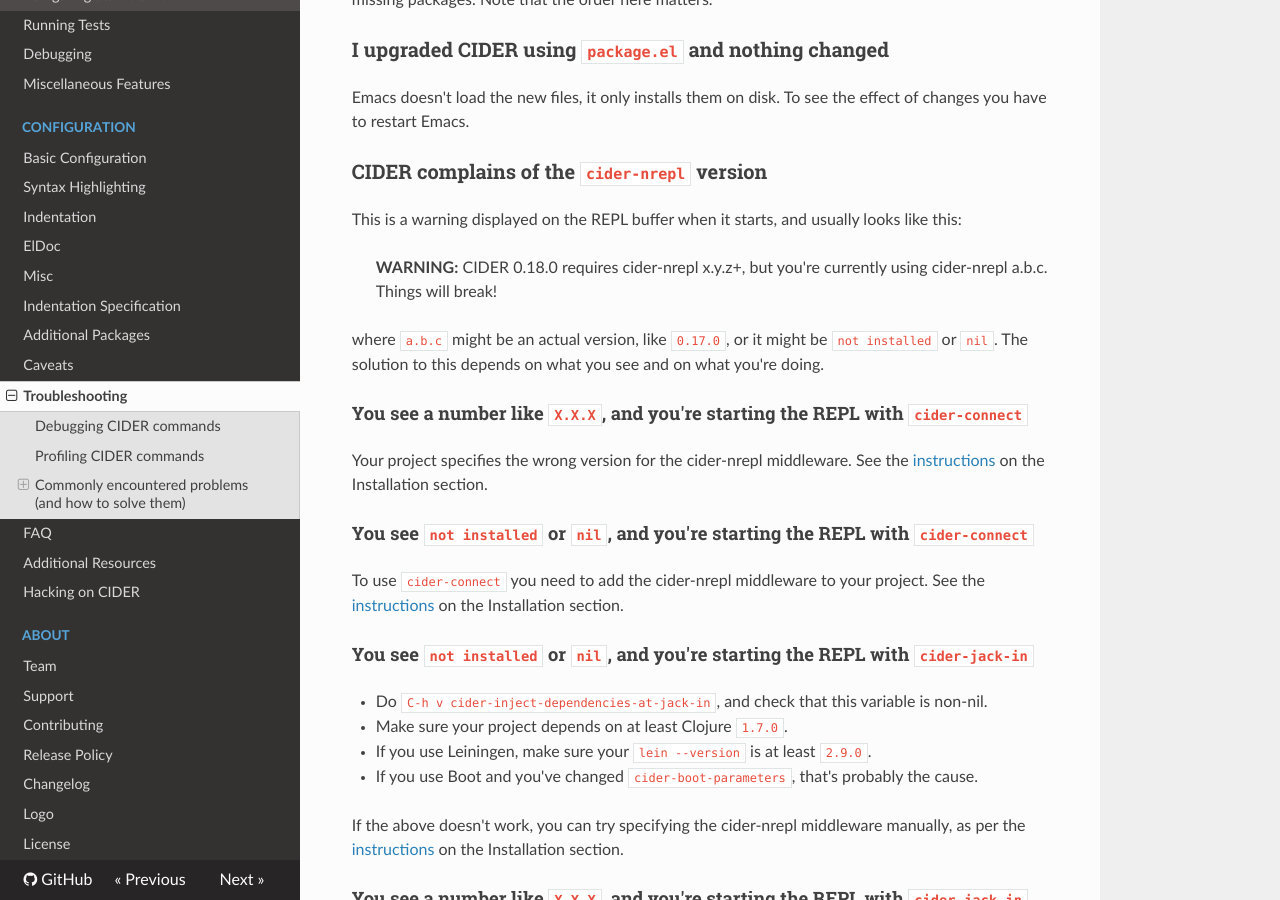
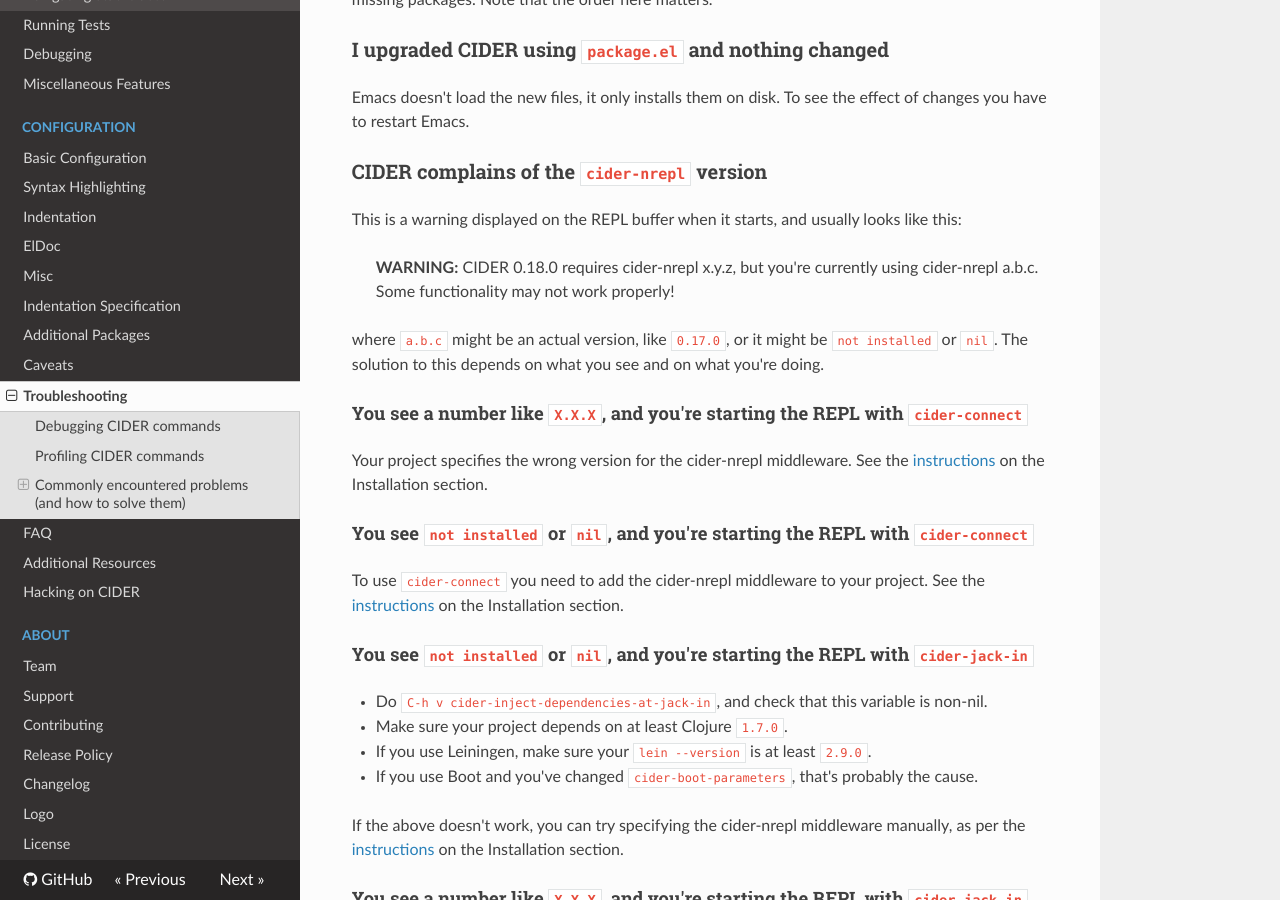
Before and after one commit to clojure-emacs/cider, an MkDocs documentation site: the page built from doc/troubleshooting.md, in a window 1280 px wide and 900 px high, scrolled down 3081 px. Built offline with MkDocs 1.6.1, drawn with Linux system fonts in a browser that asks for light colours; nearby versions of some CDN libraries; old or Windows-style settings are respelled for this version of MkDocs.

Commit message:
Remove cider-latest-middleware-version
There's rarely a case where the latest and the required versions would
be different, so it's simpler to just stick to one version - the
required one.

There was also the problem of specifying a version that's newer than
the required, but still not compatible in some manner. That suppress
the warning, but the problems would still be there.

```diff
--- a/doc/troubleshooting.md
+++ b/doc/troubleshooting.md
@@ -147,7 +147,7 @@
 
 This is a warning displayed on the REPL buffer when it starts, and usually looks like this:
 
-> **WARNING:** CIDER 0.18.0 requires cider-nrepl x.y.z+, but you're currently using cider-nrepl a.b.c. Things will break!
+> **WARNING:** CIDER 0.18.0 requires cider-nrepl x.y.z, but you're currently using cider-nrepl a.b.c. Some functionality may not work properly!
 
 where `a.b.c` might be an actual version, like `0.17.0`, or it might be `not installed` or `nil`.
 The solution to this depends on what you see and on what you're doing.
```
Also changed, not shown: 2 other files.
